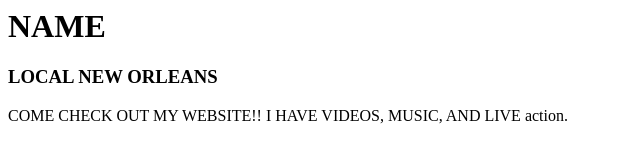
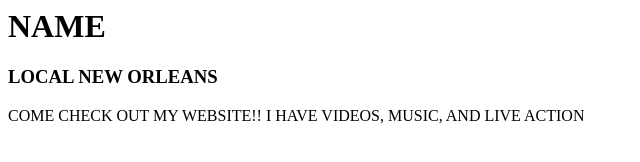
Before and after one commit to monicapeer2peer/website, a plain HTML site: page index2.html in a window 1280 px wide. Shown: the full height of the page, 0-640 px from the left. Drawn offline with Linux system fonts and the light colour scheme.

Commit message:
Update index2.html

```diff
--- a/index2.html
+++ b/index2.html
@@ -2,6 +2,9 @@
 <HEAD>
 <TITLE>VIDEOS AND MUSIC</TITLE>
 </HEAD>
+<BODY>
 <H1>NAME</H1>
 <H3>LOCAL NEW ORLEANS</H3>
-<P> COME CHECK OUT MY WEBSITE!! I HAVE VIDEOS, MUSIC, AND LIVE action.
+<P> COME CHECK OUT MY WEBSITE!! I HAVE VIDEOS, MUSIC, AND LIVE ACTION</P>
+</BODY>
+</HTML>
```
